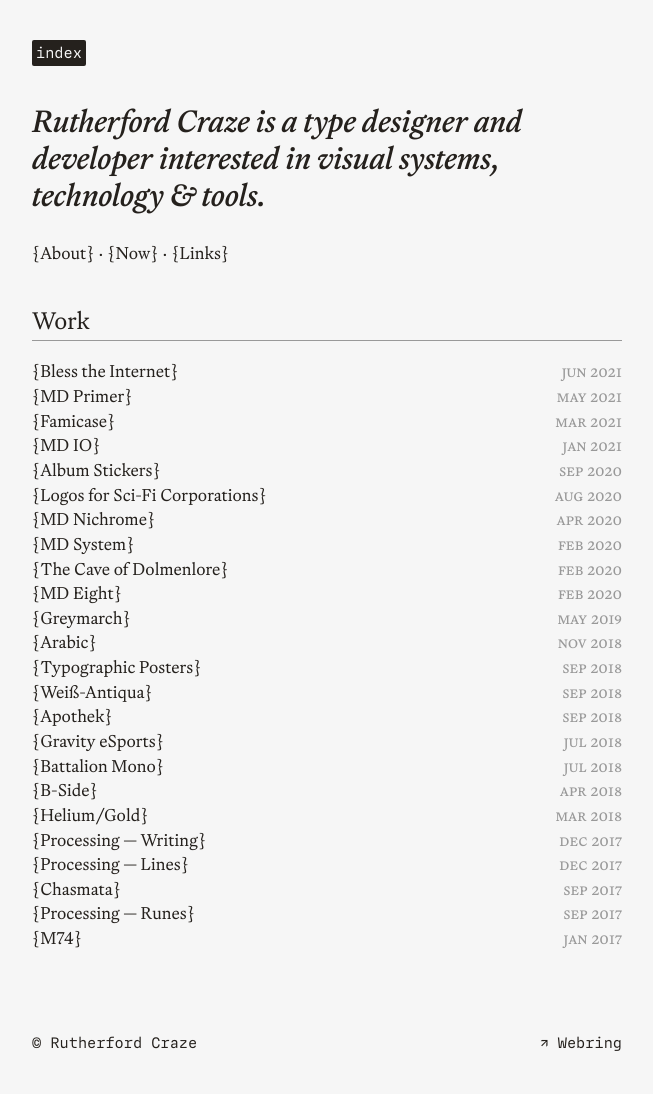
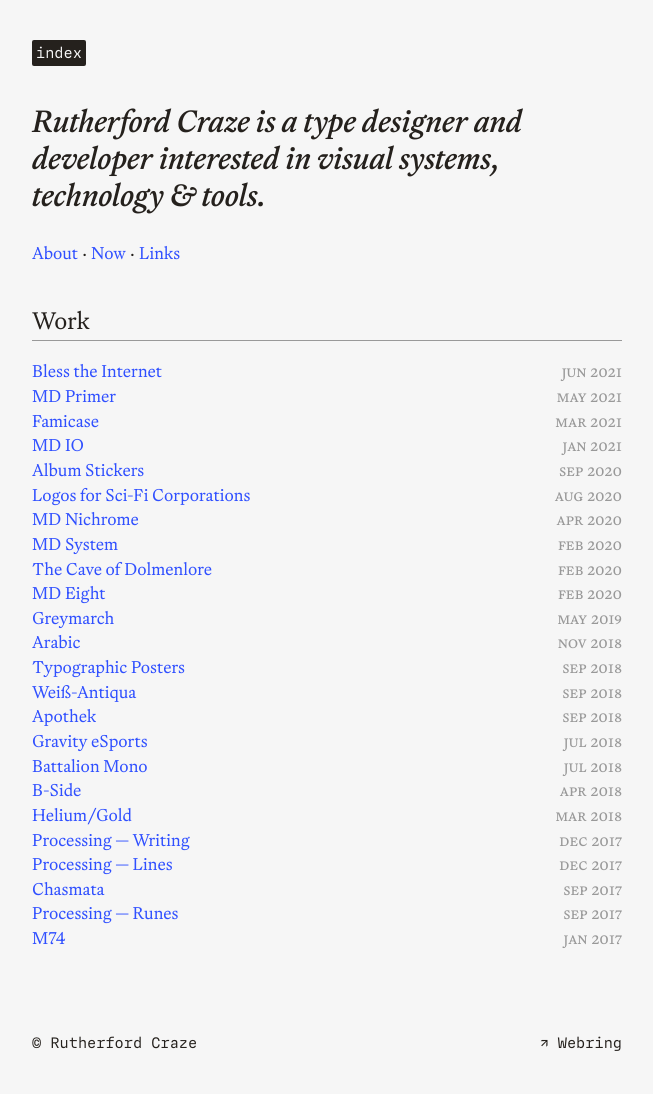
Before and after one commit to rutherfordcraze/rutherfordcraze.github.io, a Jekyll site: the page built from index.md, in a window 1280 px wide. Shown: the whole page, without its empty margins (313-966 px from the left). Built offline with Jekyll 4.4.1, drawn with Linux system fonts in a browser that asks for light colours; comment, search, counter and statistics services are not loaded.

Commit message:
Change link styles to blue/orange

```diff
--- a/_sass/base.scss
+++ b/_sass/base.scss
@@ -11,6 +11,9 @@
   --color-secondary: #999;
   --color-tertiary: #DEE1E0;
   --color-background: #F6F6F6;
+
+  --color-link-internal: #3050FF;
+  --color-link-external: #FF5030;
 
   --font-serif: "MD Lorien", serif;
   --font-mono: "MD IO", monospace;
@@ -124,26 +127,31 @@ nav a.current {
 
 article a {
   text-decoration: none;
-  color: inherit;
+  color: var(--color-link-internal);
+}
+
+article a[href^="http"],
+article a[href^="mailto"] {
+  color: var(--color-link-external);
 }
 
 article a:hover {
   color: var(--color-secondary);
 }
 
-article a::before {
-    content: "{";
-    padding: 0px 1px;
-}
-article a::after {
-    content: "}";
-    padding: 0px 1px;
-}
+// article a::before {
+//     content: "{";
+//     padding: 0px 1px;
+// }
+// article a::after {
+//     content: "}";
+//     padding: 0px 1px;
+// }
 
-article a[href^="http"]::before,
-article a[href^="mailto"]::before { content: "["; }
-article a[href^="http"]::after,
-article a[href^="mailto"]::after { content: "]"; }
+// article a[href^="http"]::before,
+// article a[href^="mailto"]::before { content: "["; }
+// article a[href^="http"]::after,
+// article a[href^="mailto"]::after { content: "]"; }
 
 article img {
   max-width: 100vw;
@@ -171,10 +179,10 @@ article img {
 
 .catlist li::before { content: none; }
 
-.catlist a {
-  text-decoration: none;
-  color: inherit;
-}
+// .catlist a {
+//   text-decoration: none;
+//   color: inherit;
+// }
 
 .catlist a:hover { color: var(--color-secondary); }
 
```
